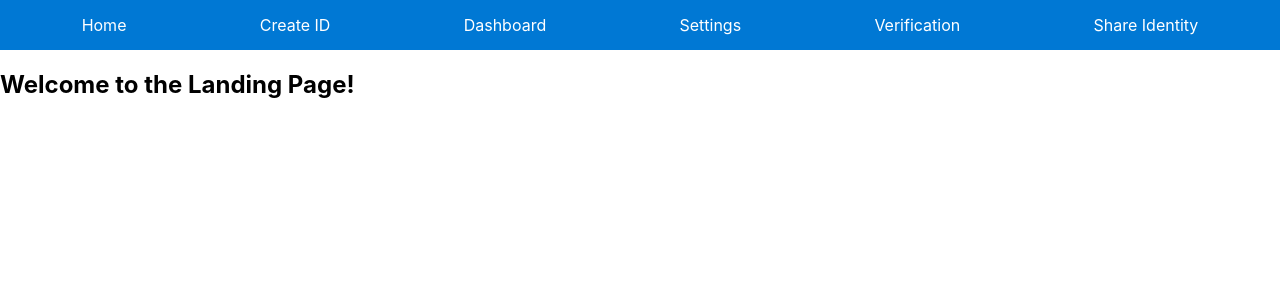
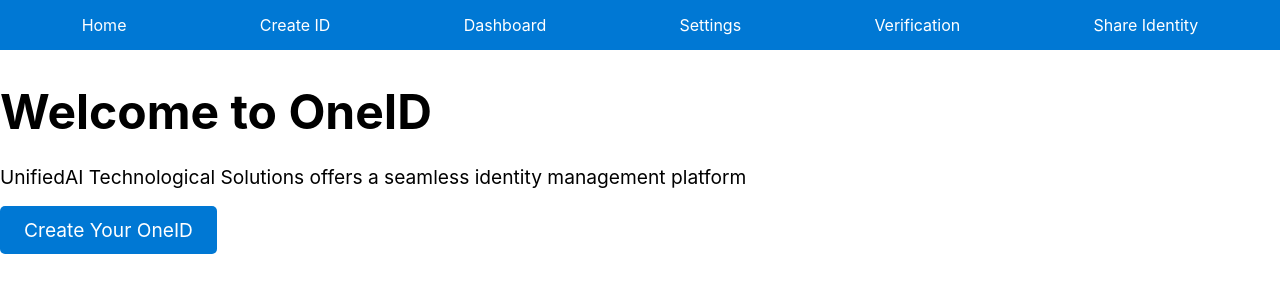
Before and after one commit to nvlt1/unifiedai-frontend, a React (Create React App) app in the folder oneidfrontend/: page / in a window 1280 px wide. Shown: the top 300 px of the page. Built offline with nearby package versions, Linux system fonts and the light colour scheme.

Commit message:
landing page touched up with introduction and new create ID button

```diff
--- a/oneidfrontend/src/pages/LandingPage.js
+++ b/oneidfrontend/src/pages/LandingPage.js
@@ -1,7 +1,17 @@
 import React from 'react';
+import { Link } from 'react-router-dom';
+import './LandingPage.scss';
 
 const LandingPage = () => {
-    return <h2>Welcome to the Landing Page!</h2>
+    return (
+        <div clsasName="landing-container">
+            <h1>Welcome to OneID</h1>
+            <p>UnifiedAI Technological Solutions offers a seamless identity management platform</p>
+            <Link to="/create-id" className="create-id-button">
+            Create Your OneID
+            </Link>
+        </div>
+    );
 };
 
 export default LandingPage;
--- /dev/null
+++ b/oneidfrontend/src/pages/LandingPage.scss
@@ -0,0 +1,33 @@
+
+.landing-container {
+    display: flex;
+    flex-direction: column;
+    align-items: center;
+    justify-content: center;
+    height: 80vh;
+    text-align: center;
+    padding: 20px;
+}
+
+h1 {
+    font-size: 3em;
+    margin-bottom: 0.5em;
+}
+
+p {
+    font-size: 1.2em;
+    margin-bottom: 1.5em;
+}
+
+.create-id-button {
+    background-color: #0078D4;
+    color: white;
+    padding: 12px 24px;
+    border-radius: 5px;
+    text-decoration: none;
+    font-size: 1.2em;
+}
+
+.create-id-button:hover {
+    background-color: #005a9e;
+}
```
